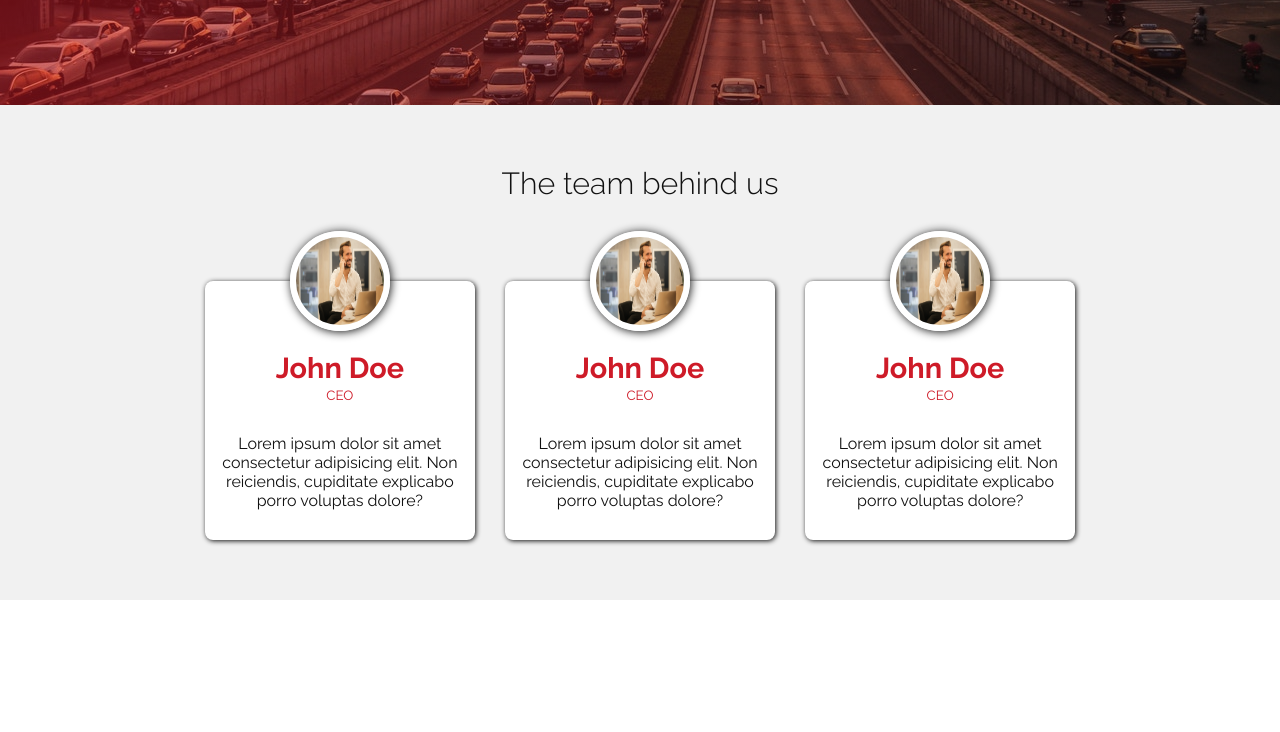
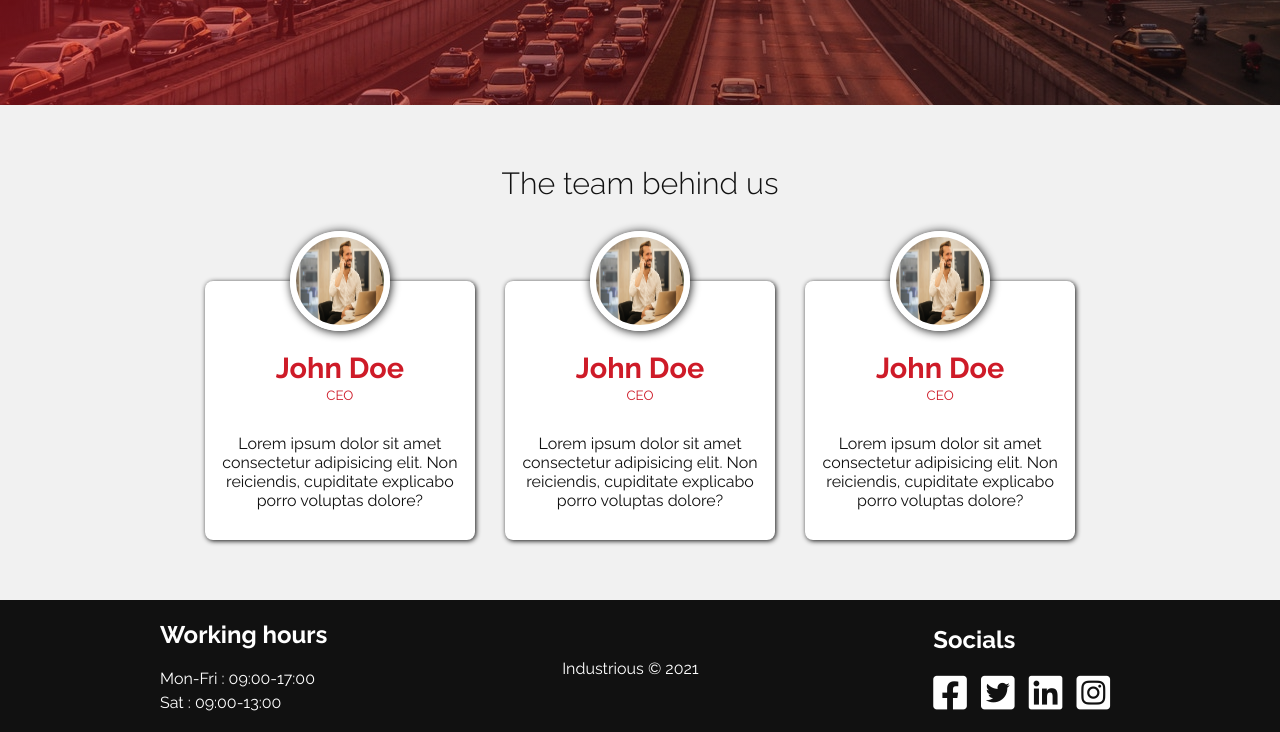
Before and after one commit to hunmarton/webfusion-theme, a plain HTML site: page index.html in a window 1280 px wide. Shown: the part 1861-2593 px from the top of the page. Before the commit the page ends 2461 px from the top, so only its background shows below. Drawn offline with Linux system fonts and the light colour scheme.

Commit message:
landing page full

```diff
--- a/index.html
+++ b/index.html
@@ -90,5 +90,23 @@
         </article>
       </div>
     </section>
+    <!--Footer-->
+    <footer>
+      <div class="container">
+        <div class="hours">
+          <h3>Working hours</h3>
+          <p>Mon-Fri : 09:00-17:00</p>
+          <p>Sat : 09:00-13:00</p>
+        </div>
+        <p>Industrious &copy; 2021</p>
+        <div class="icons">
+          <h3>Socials</h3>
+          <a href="#"><i class="fab fa-facebook-square"></i></a>
+          <a href="#"><i class="fab fa-twitter-square"></i></a>
+          <a href="#"><i class="fab fa-linkedin"></i></a>
+          <a href="#"><i class="fab fa-instagram-square"></i></a>
+        </div>
+      </div>
+    </footer>
   </body>
 </html>
--- a/scss/style.scss
+++ b/scss/style.scss
@@ -221,3 +221,43 @@ team
     }
   }
 }
+/**************
+footer
+**************/
+footer {
+  background: $secondary;
+  color: $white;
+  padding: 20px 0;
+  .container {
+    display: flex;
+    justify-content: space-between;
+    align-items: center;
+    .hours {
+      h3 {
+        font-size: 1.5rem;
+        margin-bottom: 20px;
+      }
+    }
+    p {
+      margin-top: 5px;
+    }
+    .icons {
+      h3 {
+        font-size: 1.5rem;
+        margin-top: 5px;
+        margin-bottom: 20px;
+      }
+      a {
+        color: $white;
+        i {
+          font-size: 2.4rem;
+          margin-right: 10px;
+          &:hover {
+            color: $primary;
+            transition: $transition;
+          }
+        }
+      }
+    }
+  }
+}
```
Also changed, not shown: css/style.css, 1 other file.
